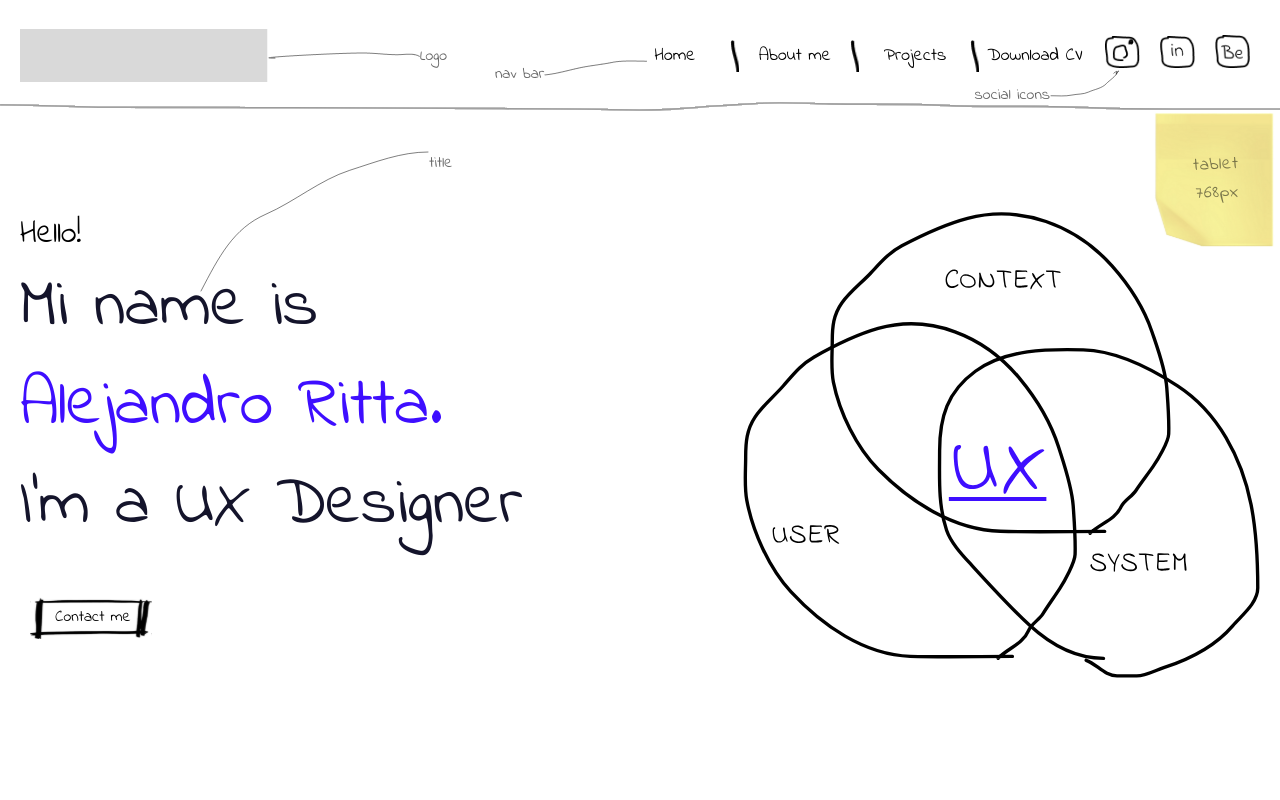
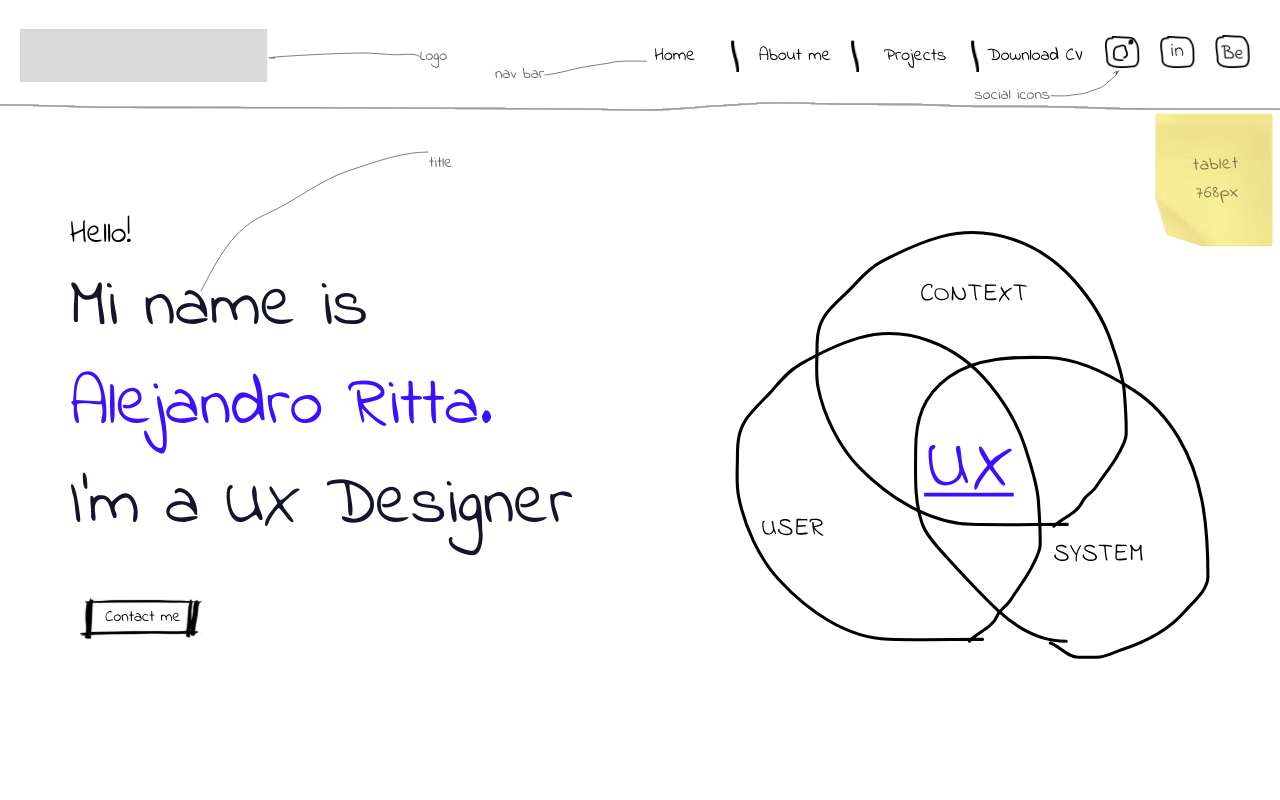
Before and after one commit to gabimancini/portfolio-ale, a React (Create React App) app: page / in a window 1280 px wide. Shown: the top 800 px of the page. Built offline with nearby package versions, Linux system fonts and the light colour scheme.

Commit message:
Fix padding in Hero section

```diff
--- a/src/Components/templates/hero/hero.js
+++ b/src/Components/templates/hero/hero.js
@@ -11,7 +11,7 @@ const Hero = () => {
     return (
         <section id="hero">
 
-            <div className="container d-flex direction-sm-col direction-md-row position-relative justify-space-between p-x-40 p-y-100 padding-sm-20 padding-y-lg-100">
+            <div className="container d-flex direction-sm-col direction-md-row position-relative justify-space-between padding-x-lg-70 p-y-100 padding-sm-20 padding-y-lg-100">
                 <div className="container__col-sm-12 container__col-lg-6">
                     <TextWithArrow src={FlechaTitle} text="title" className="color-black-aplha-6 position-absolute d-flex align-start top-40 left-200" />
                     <h3 className="color-primary-black font-size-h3">Hello!</h3>
```
